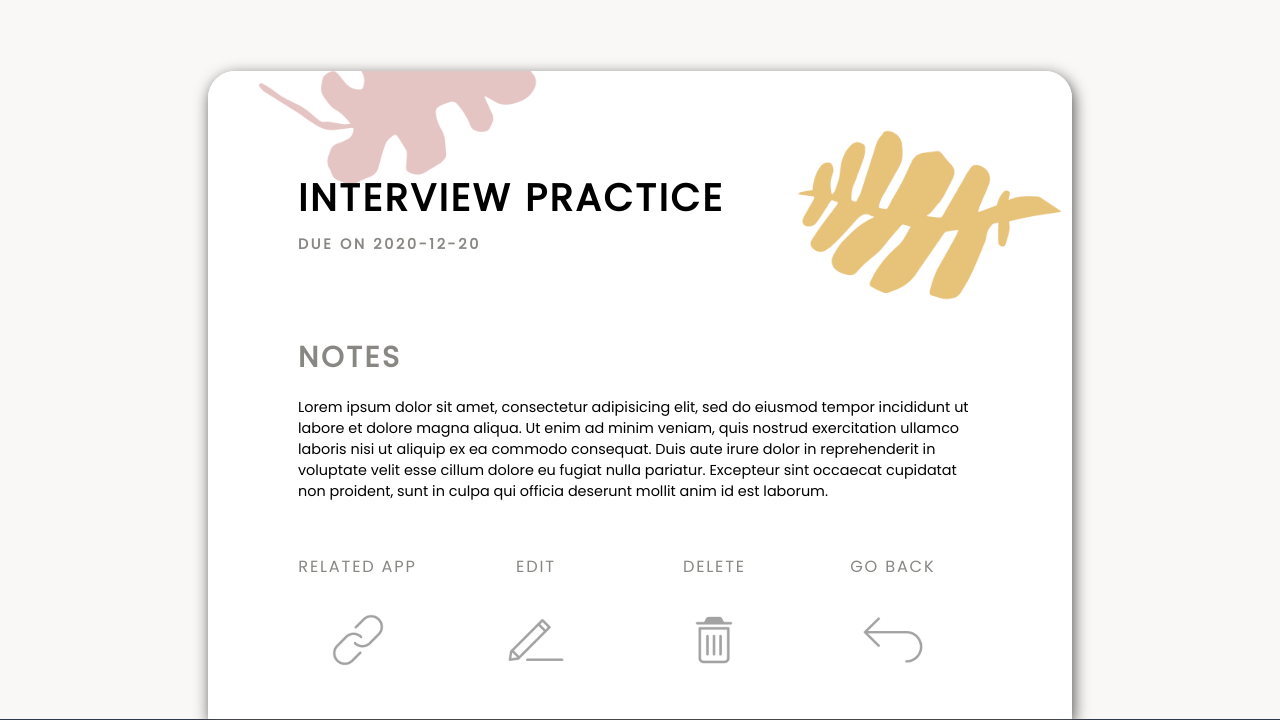
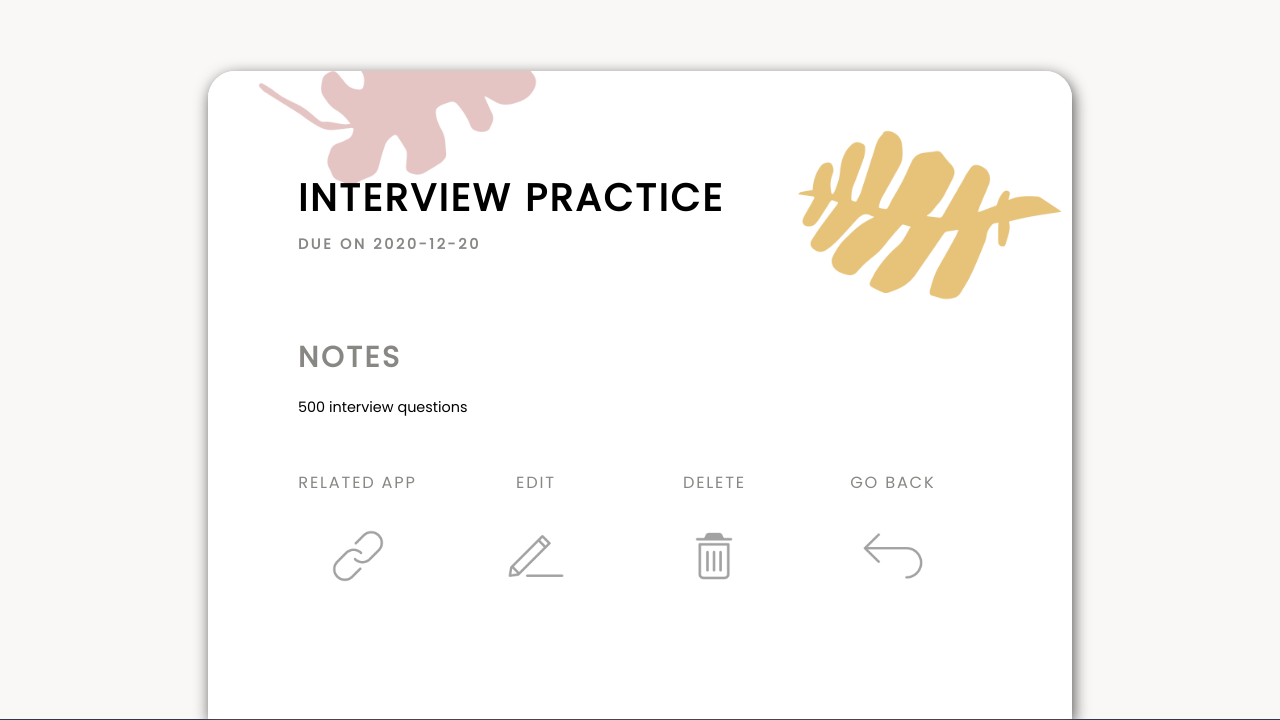
Before and after one commit to yzeng810/CSC210Final, a Flask app: template templates/task-single.html in a window 1280 px wide. Shown: the part 84-804 px from the top of the page. Run offline with Flask 2, Linux system fonts and the light colour scheme; a user stored in the database is signed in; data comes from the database, SQL or seed files in the repository; both versions use the stored data as it was after the commit; the template is opened without the code that fills it: values that come from a table or form of the project are taken from there, most other values are stand-ins (such as "Sample title", 1, 10 or a date in 2020); parts of the project's set-up code (start-up, migrations or seed data) failed here and were passed over; some libraries are stand-ins or nearby versions.

Commit message:
updated task single

```diff
--- a/main.py
+++ b/main.py
@@ -82,7 +82,7 @@ def task_update(task_id):
 		item = request.form.get('item')
 		notes = request.form.get('notes')
 		due = datetime.strptime(request.form.get('due'), "%Y-%m-%d").date()
-		job_id = request.form.get('job_id')
+		job_id = request.form.get('job')
 		task.item = item
 		task.notes = notes
 		task.due = due
--- a/templates/task-single.html
+++ b/templates/task-single.html
@@ -8,23 +8,22 @@
 
 			<div class="taskNotes">
 				<h2>Notes</h2>
-				<p>Lorem ipsum dolor sit amet, consectetur adipisicing elit, sed do eiusmod
-				tempor incididunt ut labore et dolore magna aliqua. Ut enim ad minim veniam,
-				quis nostrud exercitation ullamco laboris nisi ut aliquip ex ea commodo
-				consequat. Duis aute irure dolor in reprehenderit in voluptate velit esse
-				cillum dolore eu fugiat nulla pariatur. Excepteur sint occaecat cupidatat non
-				proident, sunt in culpa qui officia deserunt mollit anim id est laborum.</p>
+				<p>{{task.notes}}</p>
 			</div>
 
 			<div class="taskDetailAction">
 				<div class="taskDetailActTitle taskDetailAct">
+					{% if task.job_id %}
 					<p class="complete">Related App</p>
+					{% endif %}
 					<p class="complete">Edit</p>
 					<p class="complete">Delete</p>
 					<p class="complete">Go Back</p>
 				</div>
 				<div class="taskDetailAct">
-					<button class="rappButton" onclick="window.location.href='';"></button>
+					{% if task.job_id %}
+						<button class="rappButton" onclick="window.location.href='{{url_for('main.job_single', job_id=task.job_id)}}';"></button>
+					{% endif %}
 					<button class="dEdit" onclick="window.location.href='{{url_for('main.task_update', task_id=task.id)}}';"></button>
 					<button class="dDelte" onclick="window.location.href='{{url_for('main.task_delete', task_id=task.id)}}';"></button>
 					<button class="dBack" onclick="window.location.href='{{url_for('main.task')}}';"></button>
```
Also changed, not shown: data.sqlite.
